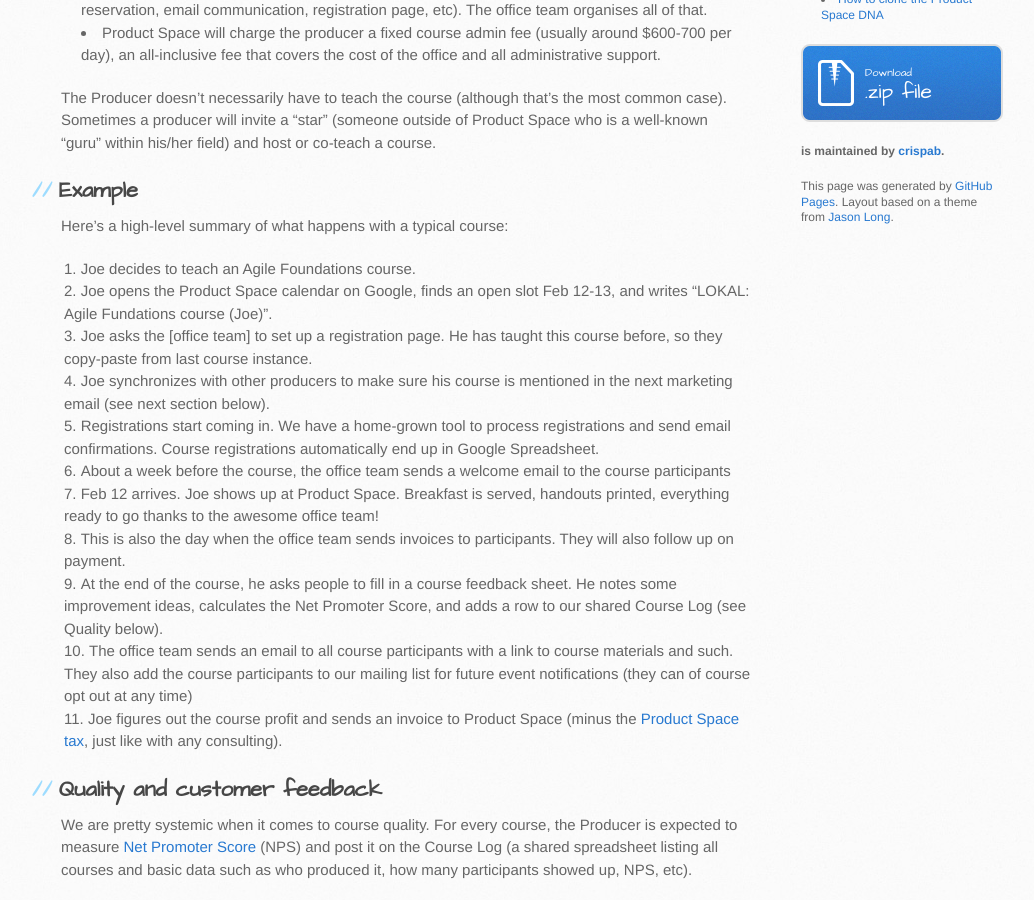
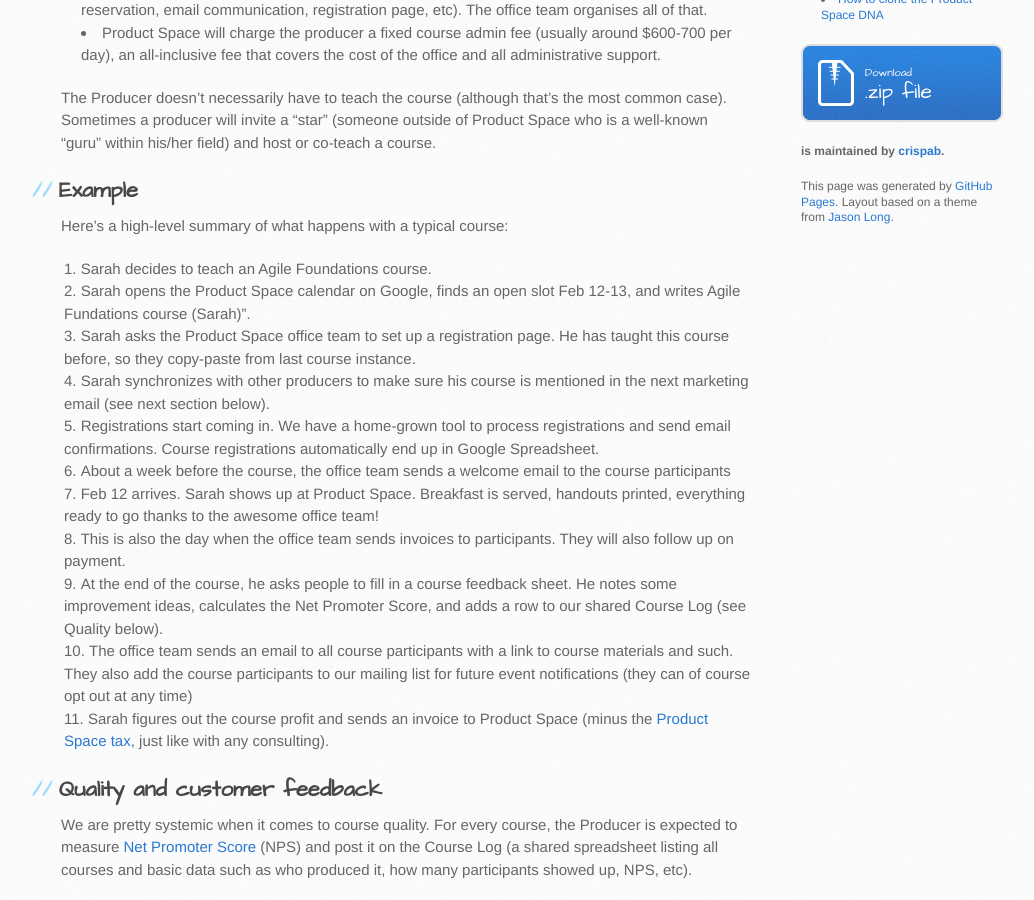
Before and after one commit to crispab/crisp-dna, a Jekyll site: the page built from _docs/course-development.md, in a window 1280 px wide and 900 px high, scrolled down 860 px. Shown: the whole window, without its empty margins (109-1143 px from the left). Built offline with Jekyll 4.4.1, drawn with Linux system fonts in a browser that asks for light colours.

Commit message:
Content updates to courses .md

```diff
--- a/_docs/course-development.md
+++ b/_docs/course-development.md
@@ -32,17 +32,17 @@
 
 Here's a high-level summary of what happens with a typical course:
 
-1.  Joe decides to teach an Agile Foundations course.
-2.  Joe opens the Product Space calendar on Google, finds an open slot Feb 12-13, and writes "LOKAL: Agile Fundations course (Joe)".
-3.  Joe asks the [office team] to set up a registration page. He has taught this course before, so they copy-paste from last course instance.
-4.  Joe synchronizes with other producers to make sure his course is mentioned in the next marketing email (see next section below).
+1.  Sarah decides to teach an Agile Foundations course.
+2.  Sarah opens the Product Space calendar on Google, finds an open slot Feb 12-13, and writes Agile Fundations course (Sarah)".
+3.  Sarah asks the Product Space office team to set up a registration page. He has taught this course before, so they copy-paste from last course instance.
+4.  Sarah synchronizes with other producers to make sure his course is mentioned in the next marketing email (see next section below).
 5.  Registrations start coming in. We have a home-grown tool to process registrations and send email confirmations. Course registrations automatically end up in Google Spreadsheet.
 6.  About a week before the course, the office team sends a welcome email to the course participants
-7.  Feb 12 arrives. Joe shows up at Product Space. Breakfast is served, handouts printed, everything ready to go thanks to the awesome office team!
+7.  Feb 12 arrives. Sarah shows up at Product Space. Breakfast is served, handouts printed, everything ready to go thanks to the awesome office team!
 8.  This is also the day when the office team sends invoices to participants. They will also follow up on payment.
 9.  At the end of the course, he asks people to fill in a course feedback sheet. He notes some improvement ideas, calculates the Net Promoter Score, and adds a row to our shared Course Log (see Quality below).
 10. The office team sends an email to all course participants with a link to course materials and such. They also add the course participants to our mailing list for future event notifications (they can of course opt out at any time)
-11. Joe figures out the course profit and sends an invoice to Product Space (minus the [Product Space tax](economic-model.html), just like with any consulting).
+11. Sarah figures out the course profit and sends an invoice to Product Space (minus the [Product Space tax](economic-model.html), just like with any consulting).
 
 Quality and customer feedback
 -----------------------------
```
